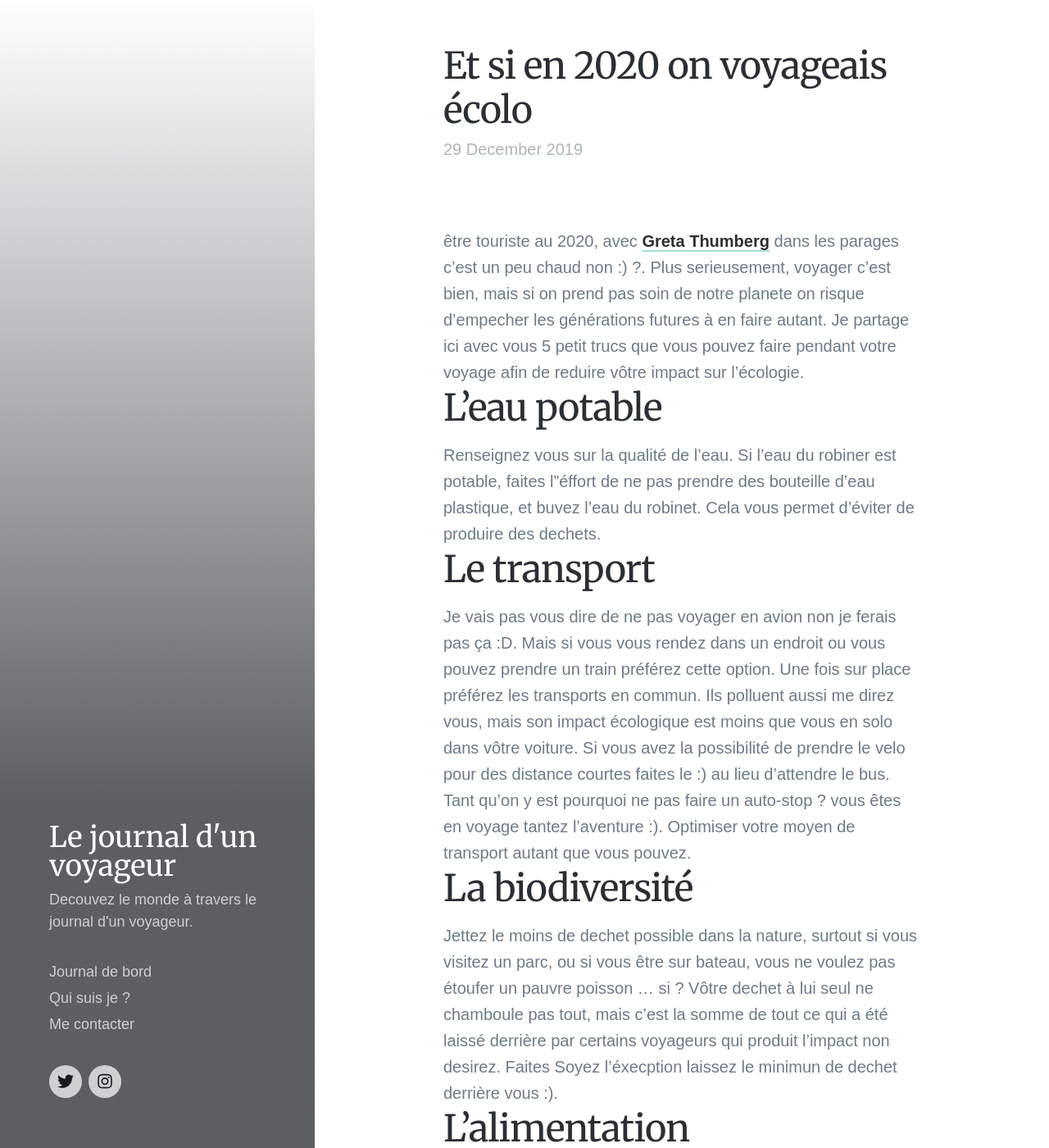
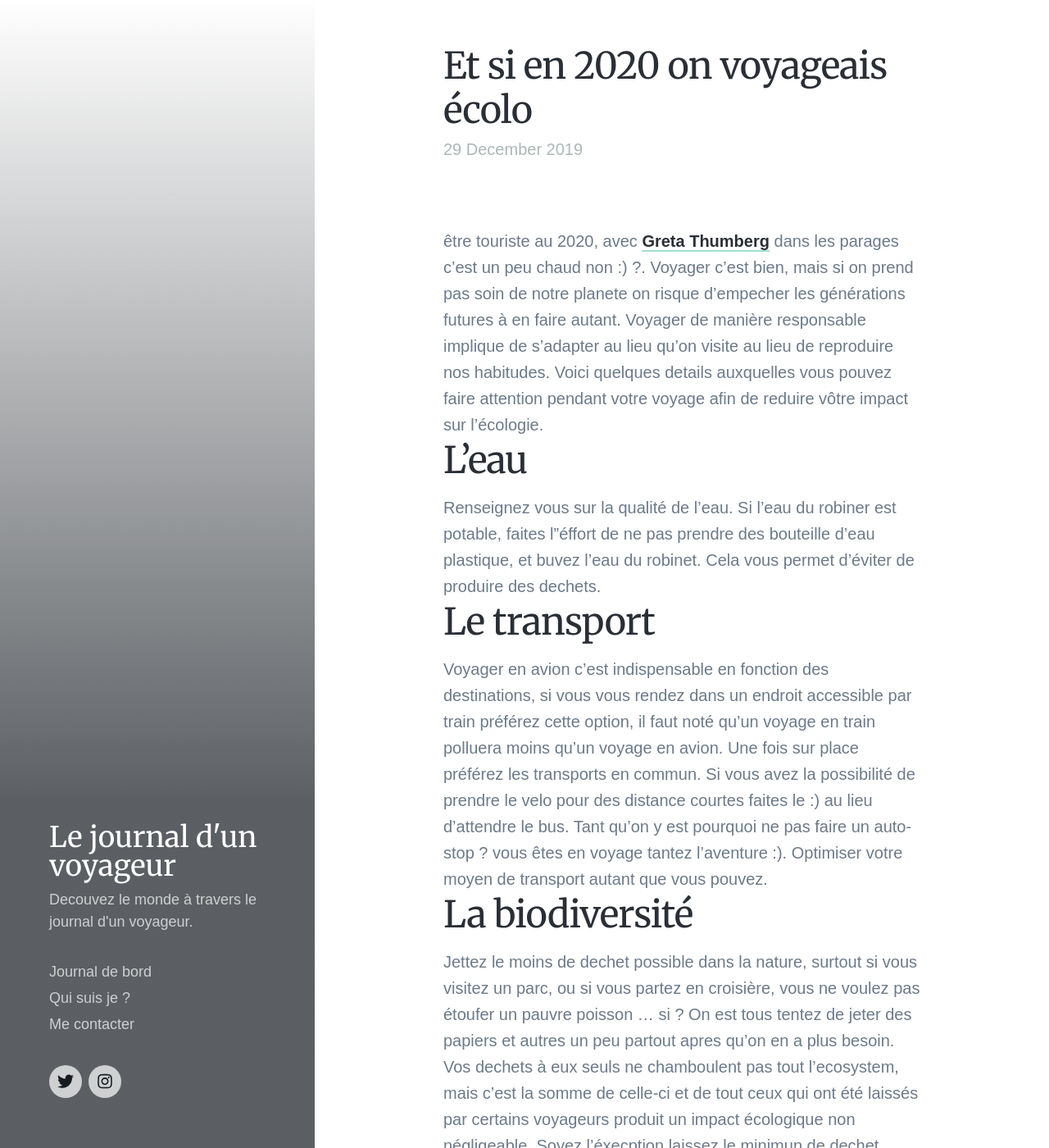
Before and after one commit to iFaroukGN/ifaroukgn.github.io, a Jekyll site: the page built from _posts/2019-12-29-voyagez-ecolo-en-2020.md, in a window 1280 px wide and 1400 px high. Shown: the whole window at 82% size. Built offline with Jekyll 4.4.1, drawn with Linux system fonts in a browser that asks for light colours; nearby versions of some CDN libraries; some web fonts are replaced; some of the changed text lies outside the part shown.

Commit message:
eco travel article

```diff
--- a/_posts/2019-12-29-voyagez-ecolo-en-2020.md
+++ b/_posts/2019-12-29-voyagez-ecolo-en-2020.md
@@ -6,19 +6,21 @@ excerpt: être touriste au 2020, avec Greta Thumberg dans les parages c'est un p
 
 ![]()
 
-être touriste au 2020, avec [Greta Thumberg](https://fr.wikipedia.org/wiki/Greta_Thunberg) dans les parages c'est un peu chaud non :) ?. Plus serieusement, voyager c'est bien, mais si on prend pas soin de notre planete on risque d'empecher les générations futures à en faire autant. Je partage ici avec vous 5 petit trucs que vous pouvez faire pendant votre voyage afin de reduire vôtre impact sur l'écologie.
+être touriste au 2020, avec [Greta Thumberg](https://fr.wikipedia.org/wiki/Greta_Thunberg) dans les parages c'est un peu chaud non :) ?. Voyager c'est bien, mais si on prend pas soin de notre planete on risque d'empecher les générations futures à en faire autant. Voyager de manière responsable implique de s'adapter au lieu qu'on visite au lieu de reproduire nos habitudes.  Voici quelques details auxquelles vous pouvez faire attention pendant votre voyage afin de reduire vôtre impact sur l'écologie.
 
-# L'eau potable
+# L'eau
 Renseignez vous sur la qualité de l'eau. Si l'eau du robiner est potable, faites l"éffort de ne pas prendre des bouteille d'eau plastique, et buvez l'eau du robinet. Cela vous permet d'éviter de produire des dechets.
 
 # Le transport
-Je vais pas vous dire de ne pas voyager en avion non je ferais pas ça :D. Mais si vous vous rendez dans un endroit ou vous pouvez prendre un train préférez cette option. Une fois sur place préférez les transports en commun. Ils polluent aussi me direz vous, mais son impact écologique est moins que vous en solo dans vôtre voiture. Si vous avez la possibilité de prendre le velo pour des distance courtes faites le :) au lieu d'attendre le bus. Tant qu'on y est pourquoi ne pas faire un auto-stop ? vous êtes en voyage tantez l'aventure :). Optimiser votre moyen de transport autant que vous pouvez.
+Voyager en avion c'est indispensable en fonction des destinations, si vous vous rendez dans un endroit accessible par train préférez cette option, il faut noté qu'un voyage en train polluera moins qu'un voyage en avion.
+Une fois sur place préférez les transports en commun. Si vous avez la possibilité de prendre le velo pour des distance courtes faites le :) au lieu d'attendre le bus. Tant qu'on y est pourquoi ne pas faire un auto-stop ? vous êtes en voyage tantez l'aventure :). Optimiser votre moyen de transport autant que vous pouvez.
 
 # La biodiversité
-Jettez le moins de dechet possible dans la nature, surtout si vous visitez un parc, ou si vous être sur bateau, vous ne voulez pas étoufer un pauvre poisson ... si ? Vôtre dechet à lui seul ne chamboule pas tout, mais c'est la somme de tout ce qui a été laissé derrière par certains voyageurs qui produit l'impact non desirez. Faites Soyez l'éxecption laissez le minimun de dechet derrière vous :).
+Jettez le moins de dechet possible dans la nature, surtout si vous visitez un parc, ou si vous partez en croisière, vous ne voulez pas étoufer un pauvre poisson ... si ? On est tous tentez de jeter des papiers et autres un peu partout apres qu'on en a plus besoin.
+Vos dechets à eux seuls ne chamboulent pas tout l'ecosystem, mais c'est la somme de celle-ci et de tout ceux qui ont été laissés par certains voyageurs produit un impact écologique non négligeable. Soyez l'éxecption laissez le minimun de dechet derrière vous :). Et comme ce n'ai pas un one man show aidez vos amis à faire de même que vous. seul on y arrivera peut-être pas, mais ensemble si.
 
 # L'alimentation
-Préferez les fruits et legumes des producteurs locaux, s'ils sont de saison c'est encore mieux :). Cela favorise non seulement l'économie local mais aussi, vous évitez les milliers d'emballages utilisés dans les supermarchés. Vous faites d'une pierre deux coups.
+Noonn je sais à quoi vous pensez :D. C'est pas le moment de devenir végan. Par contre, si vous cuisinez ou si vous avez besoin de faire des courses, allez au marché local, préferez les fruits et legumes des producteurs locaux. Cela favorise non seulement l'économie local mais aussi, vous évitez les milliers d'emballages utilisés dans les supermarchés pour emballer 5 bananes. Vous faites d'une pierre deux coups.
 
 La planete vous dis merçi
 
```
Also changed, not shown: 8 other files.
